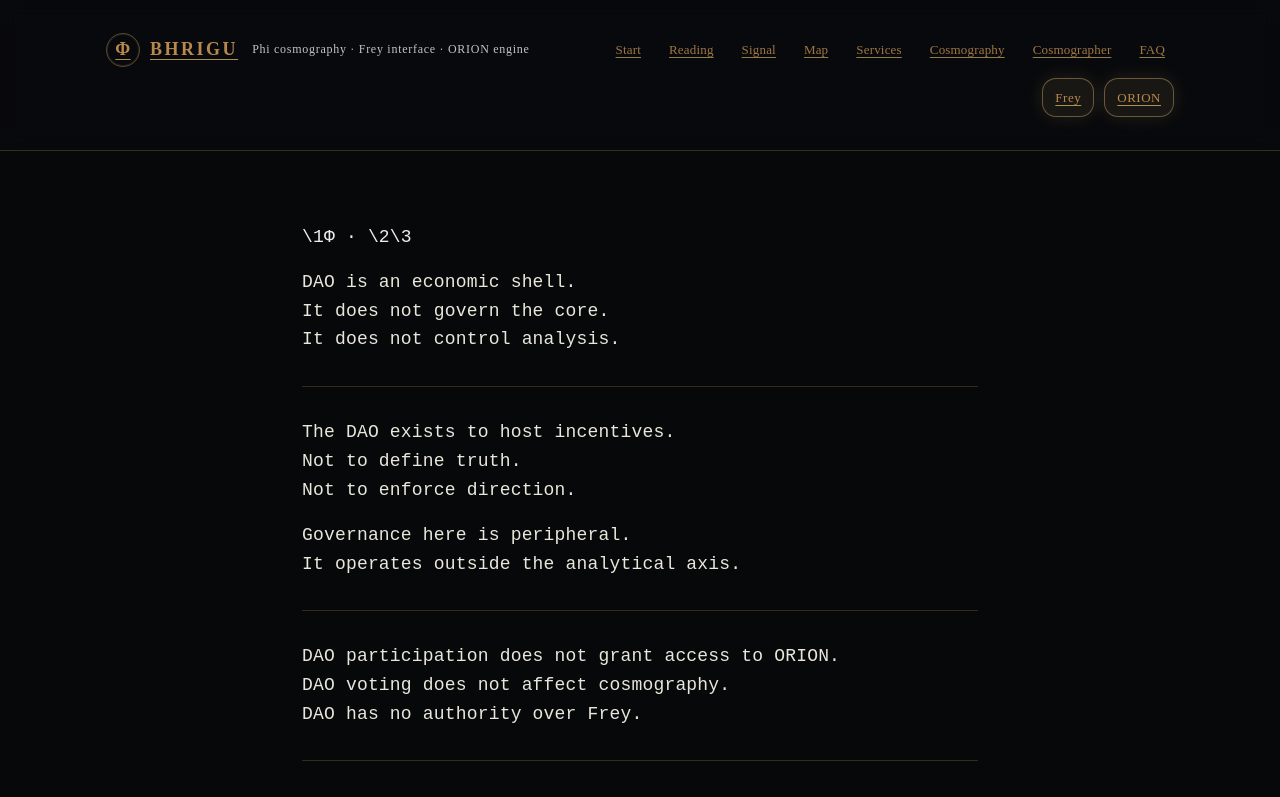
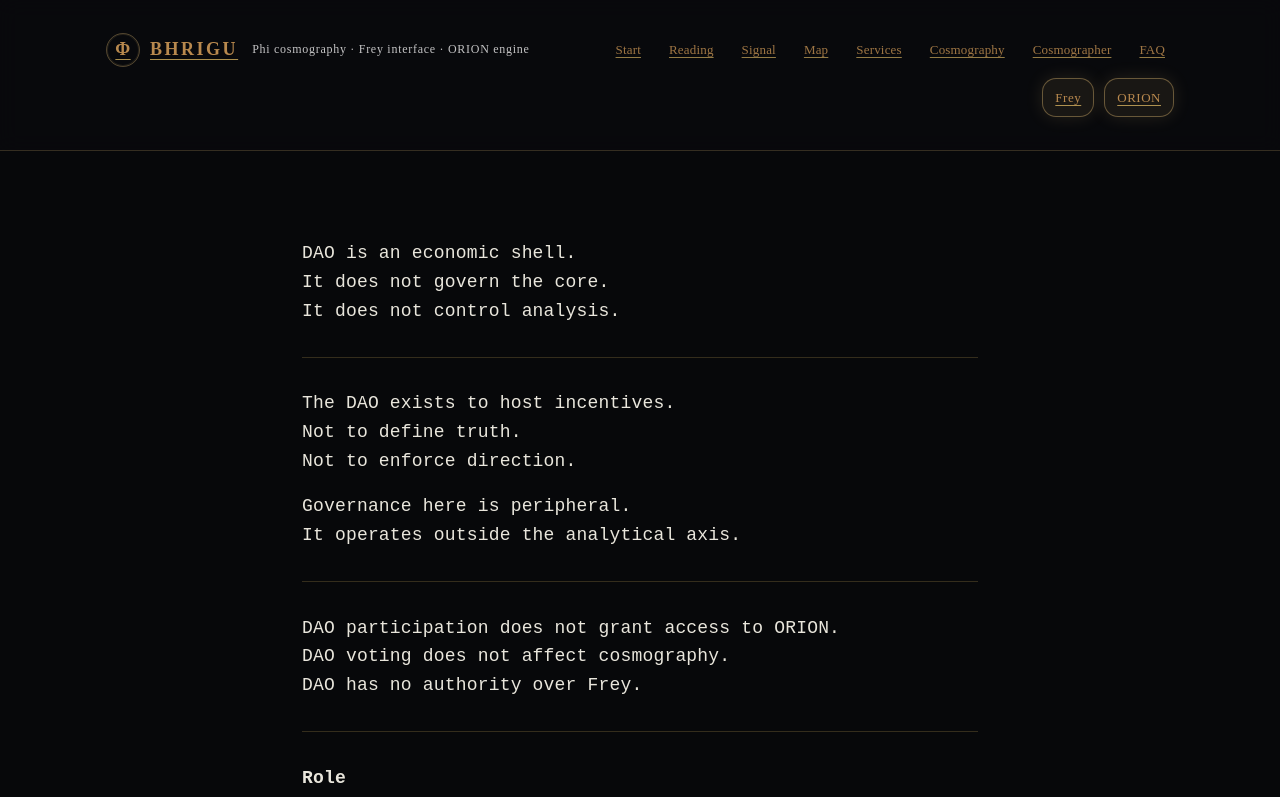
Before and after one commit to AiBhrigu/bhrigu-portal, a Next.js app: page /dao in a window 1280 px wide. Shown: the top 797 px of the page. Built offline with nearby package versions, Linux system fonts and the light colour scheme.

Commit message:
chore(seo): cosmographer canonical + dao cleanup (v1)

```diff
--- a/pages/cosmographer.js
+++ b/pages/cosmographer.js
@@ -200,7 +200,8 @@ export default function Cosmographer() {
         <meta key="og:description" property="og:description" content="Meet the Cosmographer: a vertical, axis-driven AI for cosmography, ORION, and Frey." />
         <meta key="twitter:title" name="twitter:title" content="The Cosmographer · BHRIGU" />
         <meta key="twitter:description" name="twitter:description" content="Meet the Cosmographer: a vertical, axis-driven AI for cosmography, ORION, and Frey." />
-      </Head>
+              <link rel="canonical" href="https://www.bhrigu.io/cosmographer" />
+</Head>
       <main style={{ maxWidth: 920, margin: "0 auto", padding: "48px 18px" }}>
         <div style={{ marginBottom: 18, opacity: 0.85, fontSize: 14 }}>
           <a href="/start">← /start</a>
--- a/pages/dao.js
+++ b/pages/dao.js
@@ -1,7 +1,7 @@
 export default function DAO() {
  return (
  <main style={{ padding: "4rem", fontFamily: "monospace", lineHeight: "1.6", maxWidth: "820px" }}>
-      \1Φ · \2\3
+
 
  <p>
  DAO is an economic shell.<br />
```
Lines whose indentation alone changed are shown as unchanged.
